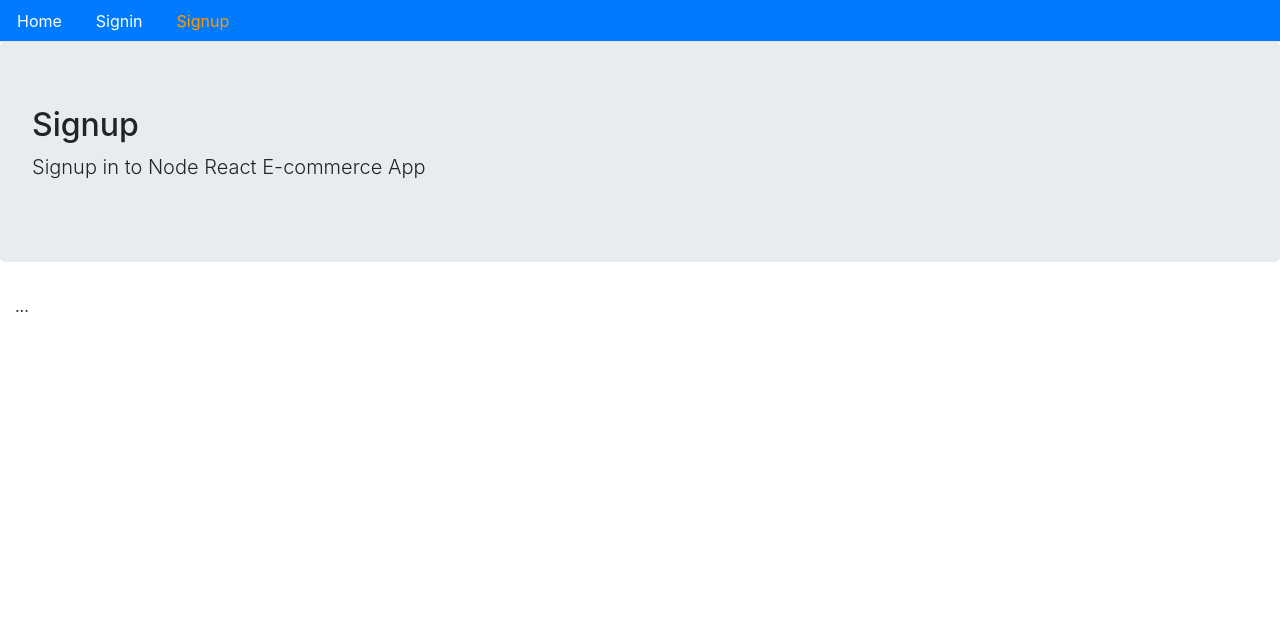
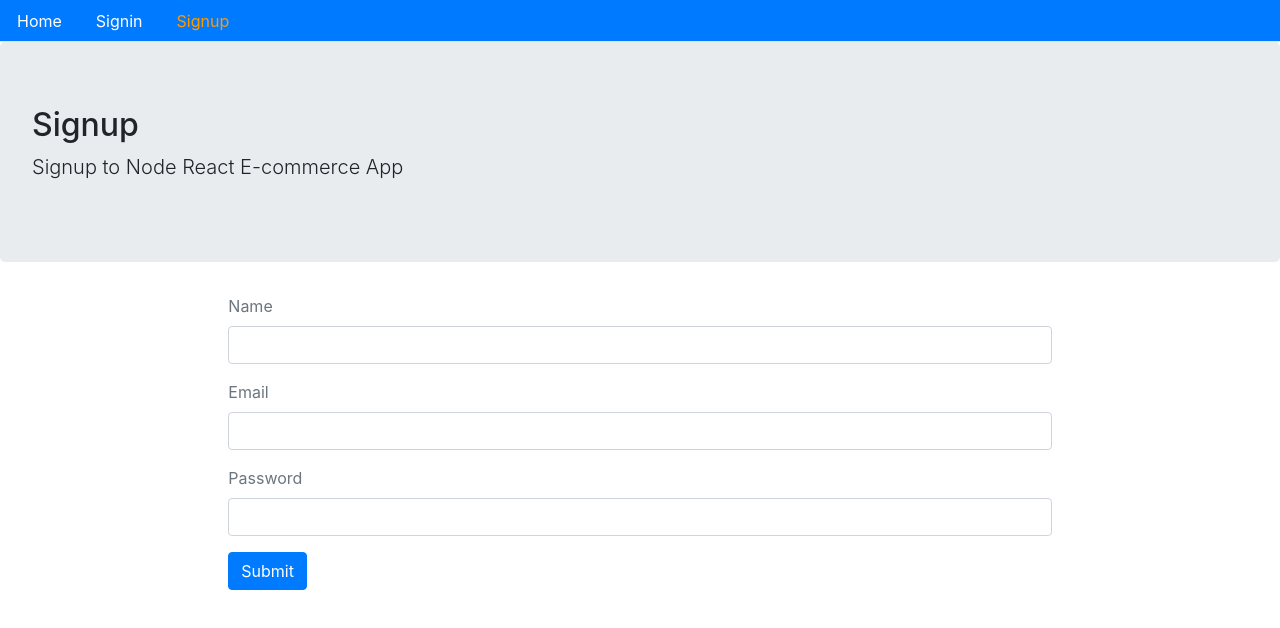
Before and after one commit to byohannes/ecommerce, a React (Create React App) app in the folder client/: page /signup in a window 1280 px wide. Shown: the top 628 px of the page. Built offline with nearby package versions, Linux system fonts and the light colour scheme; no server answers.

Commit message:
created a signup form for a new user

```diff
--- a/client/src/user/Signup.js
+++ b/client/src/user/Signup.js
@@ -1,14 +1,108 @@
-import React from "react";
+import React, { useState } from "react";
+import { Link } from "react-router-dom";
 import Layout from "../core/Layout";
+import { signup } from "../auth";
 
-const Signup = () => (
-  <Layout
-    title="Signup"
-    description="Signup in to Node React E-commerce App"
-    className="container-fluid"
-  >
-    ...
-  </Layout>
-);
+const Signup = () => {
+  const [values, setValues] = useState({
+    name: "",
+    email: "",
+    password: "",
+    error: "",
+    success: false,
+  });
+
+  const { name, email, password, success, error } = values;
+
+  const handleChange = (name) => (event) => {
+    setValues({ ...values, error: false, [name]: event.target.value });
+  };
+
+  const clickSubmit = (event) => {
+    event.preventDefault();
+    setValues({ ...values, error: false });
+    signup({ name, email, password }).then((data) => {
+      if (data.error) {
+        setValues({ ...values, error: data.error, success: false });
+      } else {
+        setValues({
+          ...values,
+          name: "",
+          email: "",
+          password: "",
+          error: "",
+          success: true,
+        });
+      }
+    });
+  };
+
+  const signUpForm = () => (
+    <form>
+      <div className="form-group">
+        <label className="text-muted">Name</label>
+        <input
+          onChange={handleChange("name")}
+          type="text"
+          className="form-control"
+          value={name}
+        />
+      </div>
+
+      <div className="form-group">
+        <label className="text-muted">Email</label>
+        <input
+          onChange={handleChange("email")}
+          type="email"
+          className="form-control"
+          value={email}
+        />
+      </div>
+
+      <div className="form-group">
+        <label className="text-muted">Password</label>
+        <input
+          onChange={handleChange("password")}
+          type="password"
+          className="form-control"
+          value={password}
+        />
+      </div>
+      <button onClick={clickSubmit} className="btn btn-primary">
+        Submit
+      </button>
+    </form>
+  );
+
+  const showError = () => (
+    <div
+      className="alert alert-danger"
+      style={{ display: error ? "" : "none" }}
+    >
+      {error}
+    </div>
+  );
+
+  const showSuccess = () => (
+    <div
+      className="alert alert-info"
+      style={{ display: success ? "" : "none" }}
+    >
+      New account is created. Please <Link to="/signin">Signin</Link>
+    </div>
+  );
+
+  return (
+    <Layout
+      title="Signup"
+      description="Signup to Node React E-commerce App"
+      className="container col-md-8 offset-md-2"
+    >
+      {showSuccess()}
+      {showError()}
+      {signUpForm()}
+    </Layout>
+  );
+};
 
 export default Signup;
```
